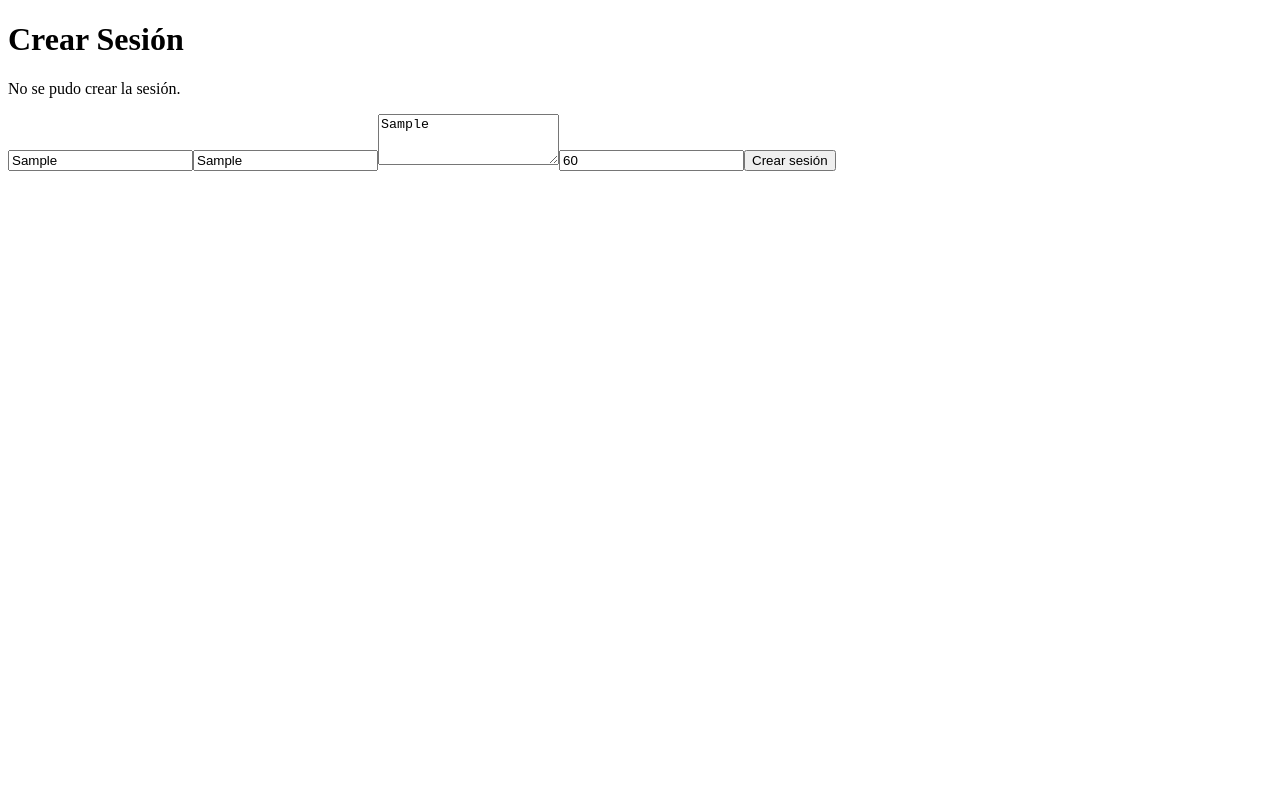
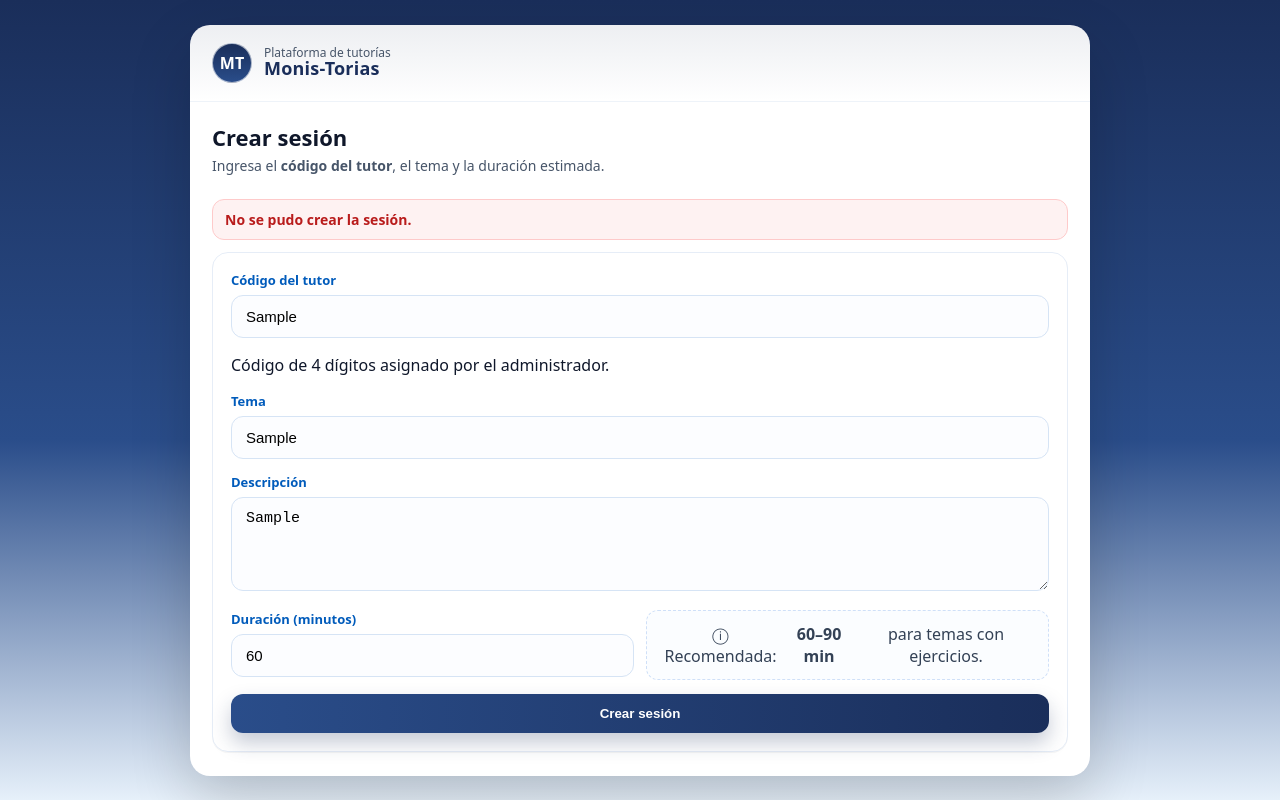
Before and after one commit to 10santiago12/Proyecto-Monis-Torias-Arqui, a React (Vite) app in the folder frontend/: page /request-session in a window 1280 px wide. Both pictures are taken after typing "Sample", "Sample", "Sample" into the empty fields and a click on the button "Crear sesión". Built offline with nearby package versions, Linux system fonts and the light colour scheme; no server answers.

Commit message:
cambios completos en requestsession y una bobada en dashboard

```diff
--- a/frontend/src/pages/Dashboard.tsx
+++ b/frontend/src/pages/Dashboard.tsx
@@ -62,7 +62,7 @@ export default function Dashboard() {
           {/* ✅ Botón único, fuera del map */}
           <div className="header-cta">
             <Link to="/request-session" className="btn-primary">
-              ➕ Crear sesión
+               Crear sesión
             </Link>
           </div>
         </header>
--- a/frontend/src/pages/RequestSession.tsx
+++ b/frontend/src/pages/RequestSession.tsx
@@ -17,17 +17,15 @@ export default function RequestSession() {
     setError("");
 
     try {
-      // payload que espera el backend (sessions.service)
       const payload = {
         tutorCode,
         topic,
         description,
         durationMin: Number(durationMin),
       };
-
       await api.createSession(payload);
       alert("✅ Sesión creada con éxito");
-      navigate("/dashboard"); // redirige al listado
+      navigate("/dashboard");
     } catch (err: any) {
       console.error(err);
       setError("No se pudo crear la sesión.");
@@ -37,59 +35,180 @@ export default function RequestSession() {
   };
 
   return (
-    <div className="flex min-h-screen items-center justify-center bg-gray-100">
-      <div className="bg-white p-8 rounded-xl shadow-md w-96">
-        <h1 className="text-xl font-bold mb-6 text-center">Crear Sesión</h1>
+    <div className="req-root">
+      <style>{styles}</style>
 
-        {error && <p className="text-red-500 text-sm mb-4">{error}</p>}
+      <div className="req-shell">
+        {/* Header */}
+        <header className="req-header">
+          <div className="brand">
+            <div className="brand-badge">MT</div>
+            <div className="brand-text">
+              <div className="brand-kicker">Plataforma de tutorías</div>
+              <h1 className="brand-title">Monis-Torias</h1>
+            </div>
+          </div>
+        </header>
 
-        <form onSubmit={handleSubmit} className="space-y-4">
+        {/* Subheader */}
+        <section className="subheader">
+          <h2 className="page-title">Crear sesión</h2>
+          <p className="page-sub">
+            Ingresa el <strong>código del tutor</strong>, el tema y la duración estimada.
+          </p>
+        </section>
+
+        {/* Contenido */}
+        <section className="content">
+          {error && <div className="alert-error">{error}</div>}
+
+          <form onSubmit={handleSubmit} className="form">
+            <div className="field">
+              <label className="label">Código del tutor</label>
               <input
                 type="text"
-            placeholder="Código del tutor"
+                placeholder="Ej: 4821"
                 value={tutorCode}
                 onChange={(e) => setTutorCode(e.target.value)}
-            className="w-full px-4 py-2 border rounded-lg"
+                className="input"
                 required
               />
+              <p className="hint">Código de 4 dígitos asignado por el administrador.</p>
+            </div>
 
+            <div className="field">
+              <label className="label">Tema</label>
               <input
                 type="text"
-            placeholder="Tema (ej: Matemáticas, Álgebra...)"
+                placeholder="Ej: Matemáticas — Álgebra"
                 value={topic}
                 onChange={(e) => setTopic(e.target.value)}
-            className="w-full px-4 py-2 border rounded-lg"
+                className="input"
                 required
               />
+            </div>
 
+            <div className="field">
+              <label className="label">Descripción</label>
               <textarea
-            placeholder="Descripción"
+                placeholder="Describe brevemente qué necesitas trabajar."
                 value={description}
                 onChange={(e) => setDescription(e.target.value)}
-            className="w-full px-4 py-2 border rounded-lg"
-            rows={3}
+                className="textarea"
+                rows={4}
                 required
               />
+            </div>
 
+            <div className="field inline">
+              <div className="inline-item">
+                <label className="label">Duración (minutos)</label>
                 <input
                   type="number"
-            placeholder="Duración (minutos)"
+                  placeholder="60"
                   value={durationMin}
                   onChange={(e) => setDurationMin(Number(e.target.value))}
-            className="w-full px-4 py-2 border rounded-lg"
+                  className="input"
                   required
                   min={15}
                 />
+              </div>
 
-          <button
-            type="submit"
-            disabled={loading}
-            className="w-full py-2 bg-green-500 text-white rounded-lg hover:bg-green-600 disabled:bg-gray-400"
-          >
+              <div className="inline-item tip">
+                <div className="tip-box">
+                  ⓘ Recomendada: <strong>60–90 min</strong> para temas con ejercicios.
+                </div>
+              </div>
+            </div>
+
+            <button type="submit" disabled={loading} className={`btn-primary ${loading ? "btn-disabled" : ""}`}>
               {loading ? "Creando..." : "Crear sesión"}
             </button>
           </form>
+        </section>
       </div>
     </div>
   );
 }
+
+/* ------------------- ESTILOS (sin Tailwind) ------------------- */
+const styles = `
+:root{
+  --dark:#1A2E5A; --mid:#2A4D8A; --light:#E6F0FA; --white:#FFFFFF; --cta:#E0E7FF; --accent:#005BBB;
+}
+html,body,#root{height:100%} body{margin:0;background:transparent}
+*,*::before,*::after{box-sizing:border-box}
+
+.req-root{
+  min-height:100vh; display:grid; place-items:center;
+  background:linear-gradient(180deg,var(--dark) 0%, var(--mid) 55%, var(--light) 100%);
+  font-family:ui-sans-serif, system-ui, -apple-system, "Segoe UI", Roboto, "Helvetica Neue", Arial;
+  color:#0f172a;
+}
+.req-shell{
+  width:min(900px,92vw); background:var(--white); border-radius:20px; overflow:hidden;
+  box-shadow:0 24px 60px rgba(0,0,0,.18);
+}
+
+/* Header */
+.req-header{
+  display:flex; align-items:center; justify-content:space-between; gap:16px;
+  padding:18px 22px; border-bottom:1px solid #eef3f9;
+  background:linear-gradient(180deg,rgba(26,46,90,.08), transparent);
+}
+.brand{display:flex; align-items:center; gap:12px}
+.brand-badge{height:40px; width:40px; border-radius:999px; display:grid; place-items:center;
+  color:#fff; background:linear-gradient(180deg,var(--dark),var(--mid)); font-weight:800; border:1px solid rgba(255,255,255,.6);}
+.brand-text{line-height:1.1}
+.brand-kicker{font-size:12px; color:#475569}
+.brand-title{margin:0; font-size:18px; color:var(--dark); font-weight:800; letter-spacing:.2px}
+
+/* Subheader */
+.subheader{padding:20px 22px 6px}
+.page-title{margin:0 0 4px; font-size:22px; color:#0f172a; font-weight:800}
+.page-sub{margin:0; font-size:14px; color:#475569}
+
+/* Content / Form */
+.content{padding:18px 22px 24px}
+.form{
+  border:1px solid #e6edf7; border-radius:16px; background:#fff; padding:18px;
+  box-shadow:0 1px 0 rgba(2,6,23,.04);
+}
+.field{margin-bottom:14px}
+.label{display:block; font-size:13px; color:var(--accent); font-weight:600; margin:0 0 6px}
+.input, .textarea{
+  width:100%; padding:12px 14px; border:1px solid #D6E4F5; border-radius:12px; font-size:15px;
+  outline:none; transition:box-shadow .15s ease, border-color .15s ease;
+  background:#FCFDFF;
+}
+.textarea{resize:vertical}
+.input:focus, .textarea:focus{
+  border-color:var(--accent); box-shadow:0 0 0 3px rgba(0,91,187,.18);
+}
+
+/* Inline group */
+.inline{display:grid; grid-template-columns:1fr 1fr; gap:12px}
+.inline-item{display:block}
+@media (max-width: 720px){ .inline{grid-template-columns:1fr} }
+.tip-box{
+  height:100%; display:flex; align-items:center; justify-content:center; text-align:center;
+  border-radius:12px; border:1px dashed #cfe0f8; background:#fbfdff; color:#334155; padding:12px;
+}
+
+/* Alert */
+.alert-error{
+  margin:0 0 12px; padding:10px 12px; border-radius:12px;
+  background:#FEF2F2; border:1px solid #FECACA; color:#B91C1C; font-weight:600; font-size:14px;
+}
+
+/* Button */
+.btn-primary{
+  width:100%; padding:12px 14px; border-radius:12px; color:#fff; border:none; cursor:pointer;
+  background:linear-gradient(90deg,var(--mid),var(--dark));
+  box-shadow:0 10px 20px rgba(26,46,90,.25); font-weight:800;
+  transition:filter .2s ease, transform .05s ease, opacity .2s ease;
+}
+.btn-primary:hover{filter:brightness(1.05)}
+.btn-primary:active{transform:translateY(1px)}
+.btn-disabled{opacity:.6; cursor:not-allowed}
+`;
```
Lines whose indentation alone changed are shown as unchanged.
